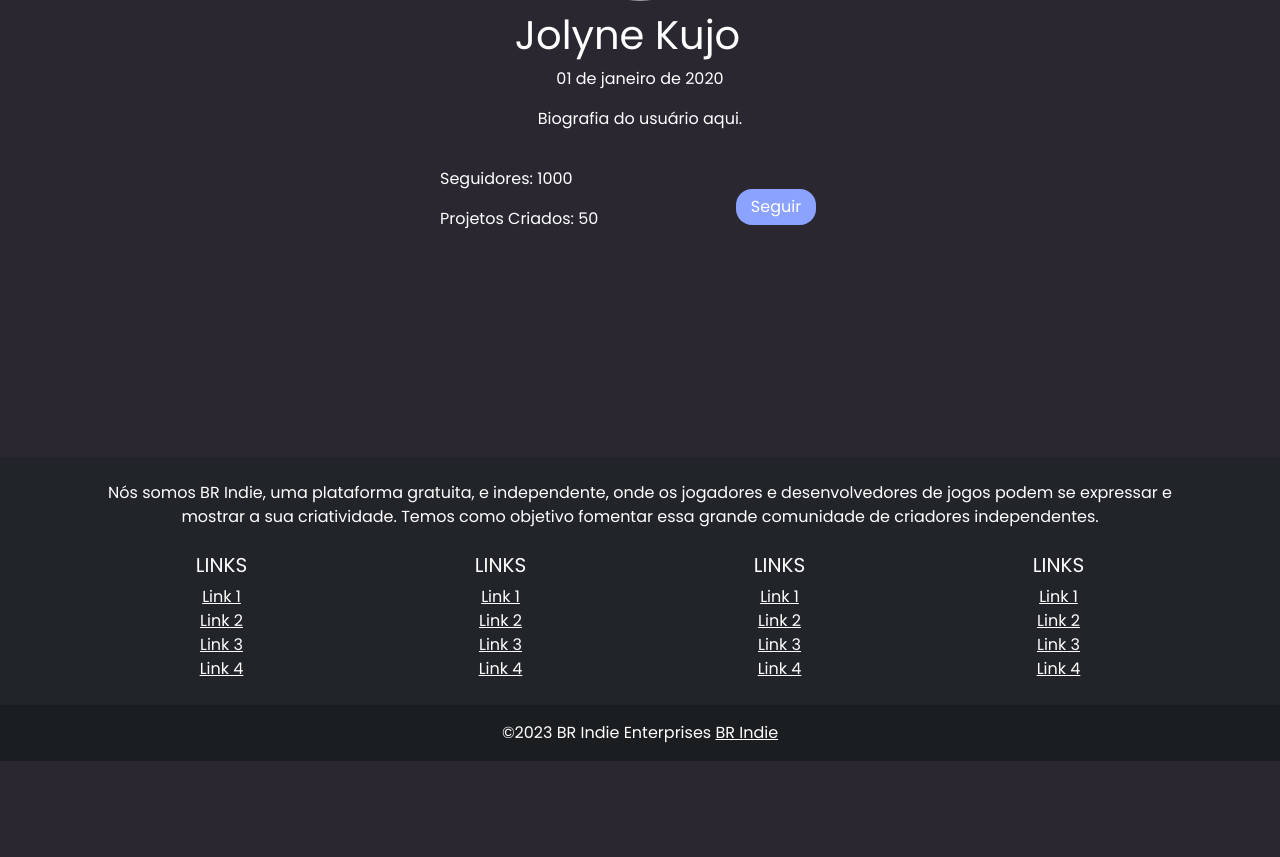
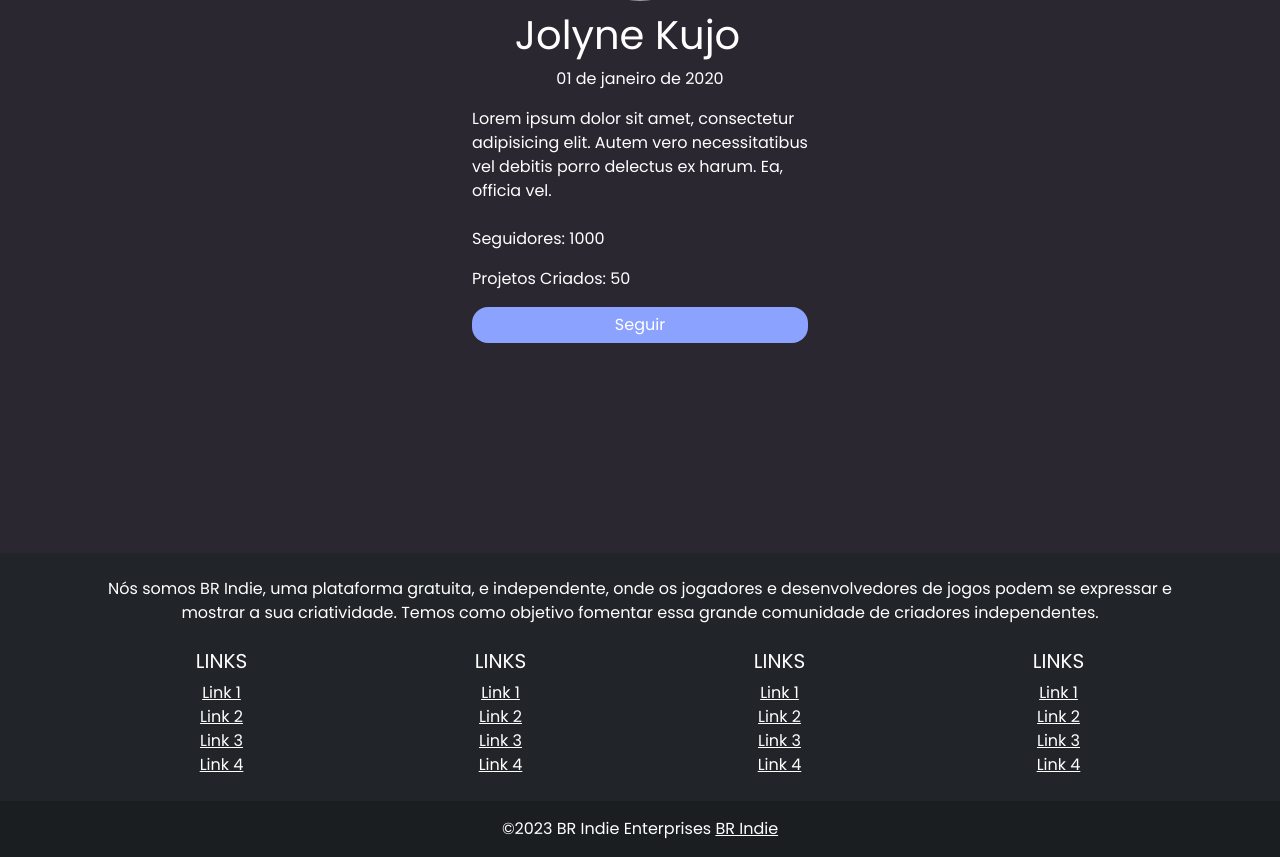
Before and after one commit to Gustavo12890/BR_INDIE, a PHP site: page /pages/perfil.html in a window 1280 px wide. Shown: the part 473-1330 px from the top of the page. Before the commit the page ends 1234 px from the top, so only its background shows below. Run offline with PHP 8.4, Linux system fonts and the light colour scheme; grey boxes are pictures that could not be loaded.

Commit message:
Enviando o código atualizado

```diff
--- a/css/perfil.css
+++ b/css/perfil.css
@@ -21,12 +21,14 @@ body {
     border-radius: 10px;
 }
 
-/* hover da barra*/
+/* hover da barra */
 ::-webkit-scrollbar-thumb:hover {
     background: #6a88ff;
 }
 
 /* CSS BARRA DE SCROLL */
+
+/* CSS BARRA DE NAVEGAÇÃO */
 
 #navBar {
     background-color: #000000;
@@ -49,7 +51,6 @@ body {
     color: #8BA2FF;
 }
 
-
 .btn-login {
     background-color: #8BA2FF;
     color: #ffffff;
@@ -62,7 +63,8 @@ body {
     background-color: #6a88ff;
 }
 
-/* navbar css*/
+/* CSS BARRA DE NAVEGAÇÃO */
+
 
 .perfil-capa {
     position: relative;
@@ -71,10 +73,8 @@ body {
 }
 
 .capa-foto {
-    width: 851px;
-    /* Largura aproximada de uma foto de capa típica do Facebook */
-    height: 315px;
-    /* Altura aproximada de uma foto de capa típica do Facebook */
+    width: 851px; /* Largura aproximada de uma foto de capa típica do Facebook */
+    height: 315px; /* Altura aproximada de uma foto de capa típica do Facebook */
     width: 100%;
     object-fit: cover;
 }
@@ -91,22 +91,17 @@ body {
 
 
 .perfil-foto {
-    width: 150px;
-    /* Tamanho da foto de perfil */
+    width: 150px; /* Tamanho da foto de perfil */
     height: 150px;
-    border-radius: 50%;
-    /* Para torná-la redonda */
-    margin-top: -75px;
-    /* Ajuste para centralizar verticalmente */
+    border-radius: 50%; /* Para torná-la redonda */
+    margin-top: -75px; /* Ajuste para centralizar verticalmente */
     z-index: 12;
 }
 
 .perfil-nav-foto {
-    width: 60px;
-    /* Tamanho da foto de perfil */
+    width: 60px; /* Tamanho da foto de perfil */
     height: 60px;
-    border-radius: 50%;
-    /* Para torná-la redonda */
+    border-radius: 50%; /* Para torná-la redonda */
     margin-right: 30px;
 }
 
@@ -115,44 +110,42 @@ body {
     margin-top: 10px;
 }
 
-/* Estilos para os elementos de estatísticas do perfil */
+/* ESTILOS PARA OS ELEMENTOS DE ESTATÍSTICAS DO PERFIL */
+
 .perfil-stats {
-    display: flex;
     justify-content: space-between;
-    align-items: center;
     width: 100%;
-    max-width: 400px;
-    /* Ajuste de largura máxima para os elementos de estatísticas */
-    margin-top: 20px;
+    max-width: 400px; /* Ajuste de largura máxima para os elementos de estatísticas */
     margin-bottom: 210px;
     color: #FFFFFF;
+    margin-left: 4rem;
 }
 
 .perfil-stats-left {
     display: flex;
     flex-direction: column;
     align-items: flex-start;
+    margin-right: 3rem;
 }
 
 .button-seguir {
-    margin-left: auto;
-    /* Move o botão de seguir para a direita */
     background-color: #8BA2FF;
     color: #ffffff;
     font-weight: 200;
     border: none;
     text-decoration: none;
-    border-radius: 10;
 }
 
 .perfil-bio {
     margin-top: 10px;
     font-size: 16px;
-    color: #ffffff;
-    /* Cor do texto da biografia */
+    color: #ffffff; /* Cor do texto da biografia */
     /* Outros estilos conforme necessário */
+    text-align: left;
+    max-width: 21rem;
 }
 
+/* ESTILOS PARA OS ELEMENTOS DE ESTATÍSTICAS DO PERFIL */
 
 
 
--- a/css/sobre.css
+++ b/css/sobre.css
@@ -21,14 +21,14 @@ body {
     border-radius: 10px;
 }
 
-/* hover da barra*/
+/* hover da barra */
 ::-webkit-scrollbar-thumb:hover {
     background: #6a88ff;
 }
 
 /* CSS BARRA DE SCROLL */
 
-/*CSS BARRA DE NAVEGAÇÃO*/
+/* CSS BARRA DE NAVEGAÇÃO */
 
 #navBar {
     background-color: #000000;
@@ -63,7 +63,7 @@ body {
     background-color: #6a88ff;
 }
 
-/*CSS BARRA DE NAVEGAÇÃO*/
+/* CSS BARRA DE NAVEGAÇÃO */
 
 .titulo {
     color: #ffffff;
--- a/pages/home.html
+++ b/pages/home.html
@@ -49,14 +49,14 @@
       <div class="col-12">
         <h2 class="titulo fs-1 text-break text-center"><span>DESCUBRA, JOGUE, APAIXONE-SE PELO INESPERADO!</span>
         </h2>
-        <div class="marginBarra d-flex flex-row mt-4 w-75 mx-auto">
+        <div class="d-flex flex-row mt-4 w-75 mx-auto" style="margin-bottom: 60px;">
           <input type="search" class="form-control barra" placeholder="Pesquisar por jogos" aria-label="Pesquisar por jogos"
             aria-describedby="button-addon2">
           <button class="btn btn-primary btn-login ms-2 rounded-5" type="button" id="button-addon2">Pesquisar</button>
         </div>
       </div>
     </div>
-    <div class="marginCards row justify-content-center gap-3 mt-3">
+    <div class="row justify-content-center gap-3 mt-3 mb-cards">
       <div class="col-auto col-sm-12 col-md-auto col-lg-auto col-xl-auto">
         <div class="card">
           <img class="card-img-top"
@@ -104,7 +104,7 @@
         </div>
       </div>
     </div>
-    <div class="marginCards row justify-content-center gap-3 mt-3">
+    <div class="row justify-content-center gap-3 mt-3 mb-cards">
       <div class="col-auto col-sm-12 col-md-auto col-lg-auto col-xl-auto">
         <div class="card">
           <img class="card-img-top"
--- a/pages/index.html
+++ b/pages/index.html
@@ -48,7 +48,7 @@
     </div>
   </div>
 <div class="container">
-  <div class="row d-flex flex-row-reverse textosObjetivo">
+  <div class="row d-flex flex-row-reverse row-objetivo">
     <div class="col-sm-6 col-md-6 col-lg-6 textos">
       <h2 class="titulo-objetivo fs-1 text-end text-center"><span>OBJETIVO</span></h2>
        <p class="texto-objetivo text-light float-end fs-4 mt-3">Estamos aqui para apoiar desenvolvedores independentes, proporcionando a eles uma plataforma onde podem exibir suas ideias inovadoras. Através da interação direta com os jogadores, buscamos refinamento constante, visando elevar a qualidade dos jogos nacionais. Faça parte dessa jornada conosco e contribua para o crescimento do mercado de games no Brasil.</p>
@@ -60,7 +60,7 @@
 </div>
 <section class="secao-cards">
   <div class="container reveal text-center">
-    <h2 class="titulo-contas h2Cards fs-1 text-center">TIPOS DE CONTAS</h2>
+    <h2 class="titulo-contas fs-1 text-center">TIPOS DE CONTAS</h2>
     <div class="cards row g-3">
       <div class="col">
         <div class="text-card">
--- a/pages/login.html
+++ b/pages/login.html
@@ -10,7 +10,7 @@
 </head>
 <body>
   <header class="header-login">
-    <a class="navbar-brand logo link-hover fs-5 ms-4" href="index.html"><img src="../img/img_landing/logo.png" style="width: 60px; height: auto;"> INDIE</a>
+    <a class="navbar-brand logo fs-5 ms-4" href="index.html"><img src="../img/img_landing/logo.png" style="width: 60px; height: auto;"> INDIE</a>
   </header>
   <div class="container-fluid d-flex position-relative justify-content-center align-items-center" style="min-height: 100vh;">
     <div id="carouselExampleSlidesOnly" class="background-img" data-ride="carousel">
--- a/pages/perfil.html
+++ b/pages/perfil.html
@@ -56,15 +56,14 @@
     <div class="perfil-info">
       <h1 class="perfil-nome">Jolyne Kujo</h1>
       <p class="data-nasc">01 de janeiro de 2020</p>
-      <p class="perfil-bio">Biografia do usuário aqui.</p>
+      <p class="perfil-bio mb-4">Lorem ipsum dolor sit amet, consectetur adipisicing elit. Autem vero necessitatibus vel debitis porro delectus ex harum. Ea, officia vel.</p>
     </div>
-    <div class="perfil-stats">
+    <div class="perfil-stats d-flex flex-column">
       <div class="perfil-stats-left">
         <p>Seguidores: 1000</p>
         <p>Projetos Criados: 50</p>
       </div>
-      <button class="button-seguir btn btn-primary btn-login rounded-4 me-4" type="submit"
-        style="width: 80px;">Seguir</button>
+      <button class="button-seguir btn btn-primary rounded-4" type="submit" style="width: 21rem;">Seguir</button>
     </div>
   </section>
 <footer class="bg-dark text-center text-white">
```
Also changed, not shown: css/criarConta.css (+16 -23 lines), css/home.css (+6 -9 lines), css/login.css (+6 -11 lines), css/projeto.css (+5 -20 lines), css/style.css (+14 -15 lines), pages/criarConta.html (+4 -5 lines).
